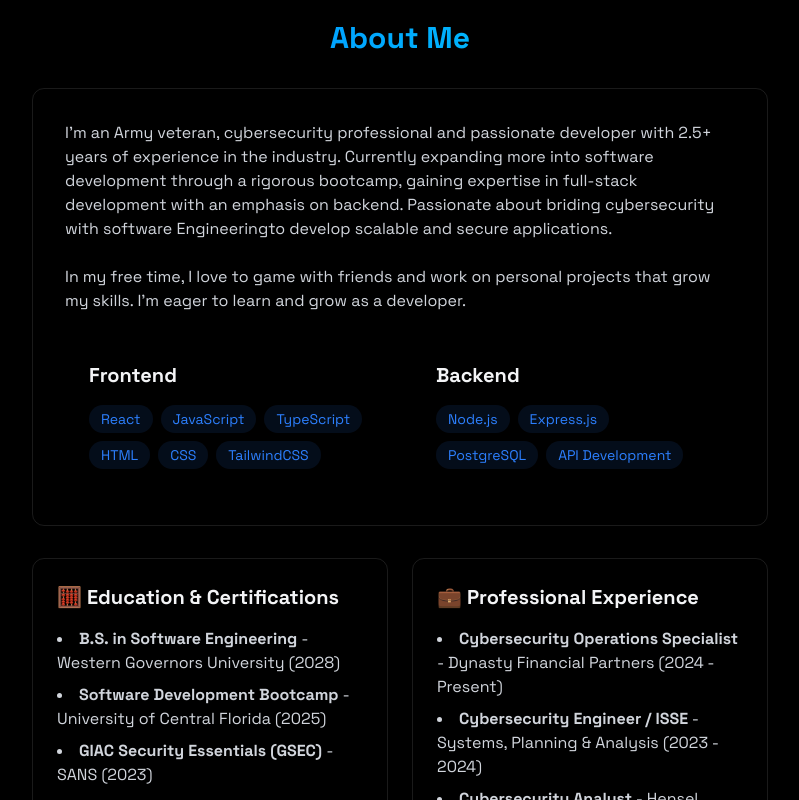
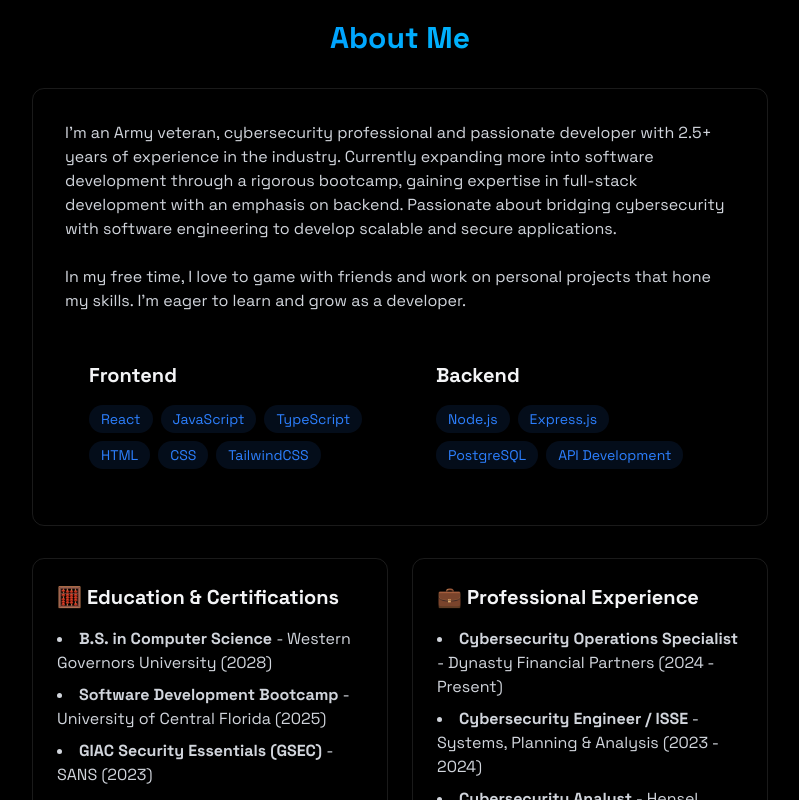
Before and after one commit to jarredhampton/portfolio, a React (Vite) app: page / in a window 1280 px wide. Shown: the part 860-1660 px from the top of the page, without its empty margins (240-1039 px from the left). Built offline with nearby package versions, Linux system fonts and the light colour scheme.

Commit message:
fixed grammar and naming in navbar

```diff
--- a/index.html
+++ b/index.html
@@ -10,7 +10,7 @@
       rel="stylesheet"
     />
     <meta name="viewport" content="width=device-width, initial-scale=1.0" />
-    <title>jarred.dev</title>
+    <title>jhampton.dev</title>
   </head>
   <body>
     <div id="root"></div>
--- a/src/components/Navbar.jsx
+++ b/src/components/Navbar.jsx
@@ -9,7 +9,7 @@ export const Navbar = ({ menuOpen, setMenuOpen }) => {
       <div className="max-w-5xl mx-auto px-4">
         <div className="flex justify-between items-center h-16">
           <a href="#home" className="font-mono text-xl font-bold text-white">
-            jarred<span className="text-blue-500">.dev</span>
+            jhampton<span className="text-blue-500">.dev</span>
           </a>
 
           <div
--- a/src/components/sections/About.jsx
+++ b/src/components/sections/About.jsx
@@ -34,12 +34,12 @@ export const About = () => {
               developer with 2.5+ years of experience in the industry. Currently
               expanding more into software development through a rigorous
               bootcamp, gaining expertise in full-stack development with an
-              emphasis on backend. Passionate about briding cybersecurity with
-              software Engineeringto develop scalable and secure applications.
+              emphasis on backend. Passionate about bridging cybersecurity with
+              software engineering to develop scalable and secure applications.
             </p>
             <p className="text-gray-300 mb-6">
               In my free time, I love to game with friends and work on personal
-              projects that grow my skills. I'm eager to learn and grow as a
+              projects that hone my skills. I'm eager to learn and grow as a
               developer.
             </p>
 
@@ -81,7 +81,7 @@ export const About = () => {
               </h3>
               <ul className="list-disc list-inside text-gray-300 space-y-2">
                 <li>
-                  <strong> B.S. in Software Engineering </strong> - Western
+                  <strong> B.S. in Computer Science </strong> - Western
                   Governors University (2028)
                 </li>
                 <li>
```
